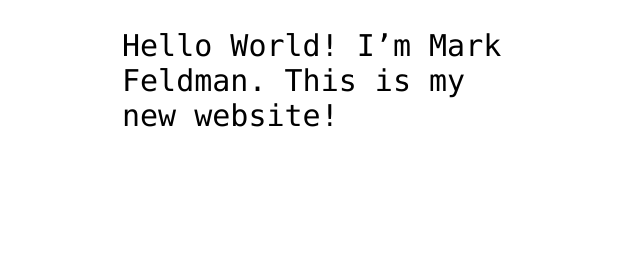
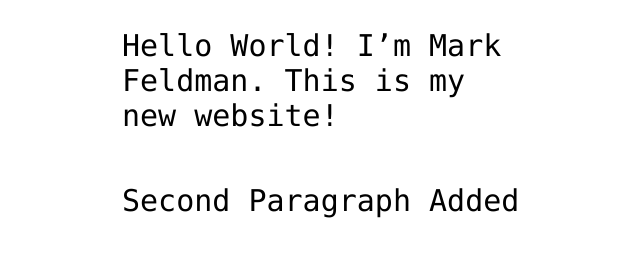
Before and after one commit to WebShogunate/hello-world, a plain HTML site: page index.html in a window 1280 px wide. Shown: the part 360-616 px from the top of the page, without its empty margins (318-958 px from the left). Drawn offline with Linux system fonts and the light colour scheme.

Commit message:
Update index.html

```diff
--- a/index.html
+++ b/index.html
@@ -13,6 +13,7 @@
 
 <!-- Change this code here by copy and pasting your template on line 15 -->
 <p>Hello World! I’m Mark Feldman. This is my new website!</p>
+  <p>Second Paragraph Added</p>
 
 </body>
 </html>
```
